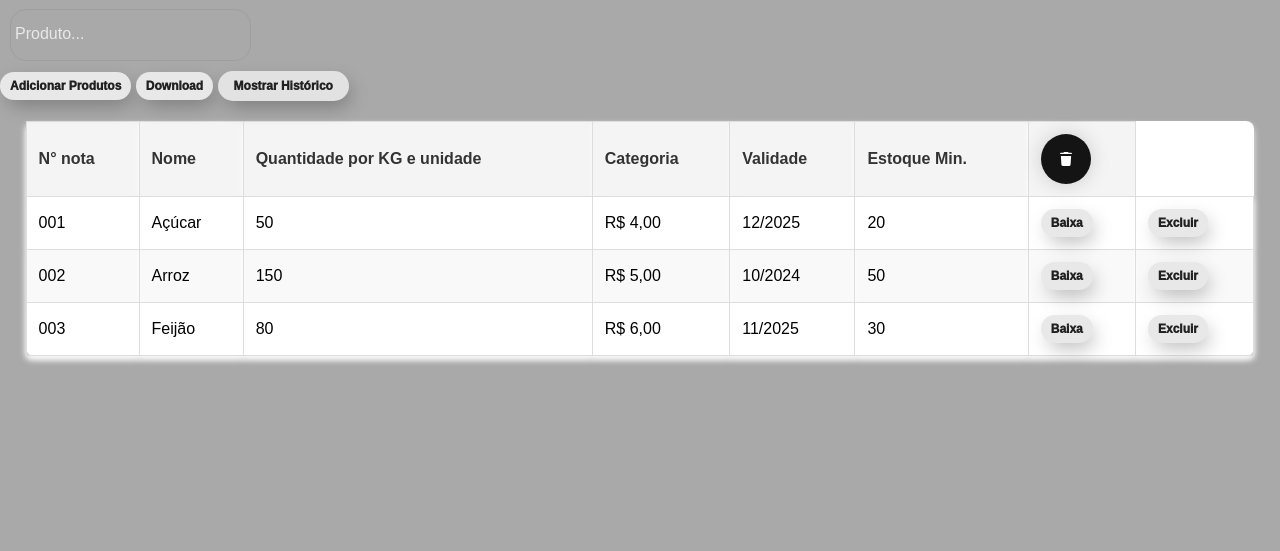
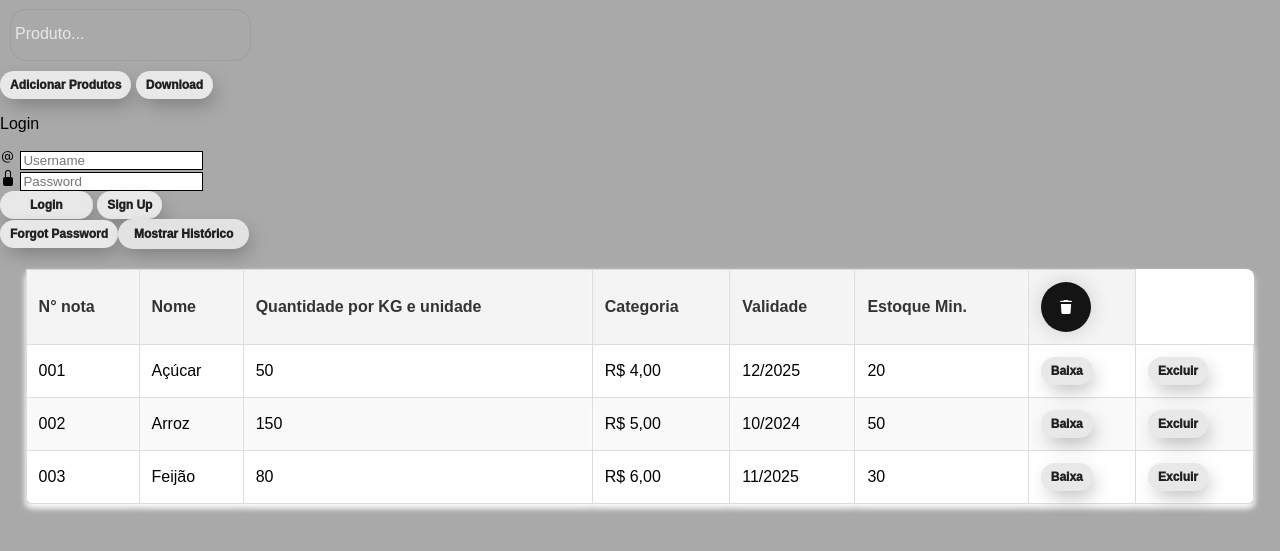
Before and after one commit to Jhonatan1973/Controle-de-estoque-ccb, a plain HTML site: page index.html in a window 1280 px wide. Shown: the part 167-718 px from the top of the page. Drawn offline with Linux system fonts and the light colour scheme.

Commit message:
Atualizar o index.html
Adicionei um sistema de login test

```diff
--- a/index.html
+++ b/index.html
@@ -26,7 +26,27 @@
 
             <button id="downloadBtn">Download</button>
         <table id="minhaTabela" class="tabela">
-
+           <!-- From Uiverse.io by Praashoo7 -->
+<form class="form">
+    <p id="heading">Login</p>
+    <div class="field">
+    <svg class="input-icon" xmlns="http://www.w3.org/2000/svg" width="16" height="16" fill="currentColor" viewBox="0 0 16 16">
+    <path d="M13.106 7.222c0-2.967-2.249-5.032-5.482-5.032-3.35 0-5.646 2.318-5.646 5.702 0 3.493 2.235 5.708 5.762 5.708.862 0 1.689-.123 2.304-.335v-.862c-.43.199-1.354.328-2.29.328-2.926 0-4.813-1.88-4.813-4.798 0-2.844 1.921-4.881 4.594-4.881 2.735 0 4.608 1.688 4.608 4.156 0 1.682-.554 2.769-1.416 2.769-.492 0-.772-.28-.772-.76V5.206H8.923v.834h-.11c-.266-.595-.881-.964-1.6-.964-1.4 0-2.378 1.162-2.378 2.823 0 1.737.957 2.906 2.379 2.906.8 0 1.415-.39 1.709-1.087h.11c.081.67.703 1.148 1.503 1.148 1.572 0 2.57-1.415 2.57-3.643zm-7.177.704c0-1.197.54-1.907 1.456-1.907.93 0 1.524.738 1.524 1.907S8.308 9.84 7.371 9.84c-.895 0-1.442-.725-1.442-1.914z"></path>
+    </svg>
+      <input autocomplete="off" placeholder="Username" class="input-field" type="text">
+    </div>
+    <div class="field">
+    <svg class="input-icon" xmlns="http://www.w3.org/2000/svg" width="16" height="16" fill="currentColor" viewBox="0 0 16 16">
+    <path d="M8 1a2 2 0 0 1 2 2v4H6V3a2 2 0 0 1 2-2zm3 6V3a3 3 0 0 0-6 0v4a2 2 0 0 0-2 2v5a2 2 0 0 0 2 2h6a2 2 0 0 0 2-2V9a2 2 0 0 0-2-2z"></path>
+    </svg>
+      <input placeholder="Password" class="input-field" type="password">
+    </div>
+    <div class="btn">
+    <button class="button1">&nbsp;&nbsp;&nbsp;&nbsp;&nbsp;&nbsp;Login&nbsp;&nbsp;&nbsp;&nbsp;&nbsp;&nbsp;</button>
+    <button class="button2">Sign Up</button>
+    </div>
+    <button class="button3">Forgot Password</button>
+</form>
             <thead>
                 <tr>
                     <button id="showCardBtn" class="mostrar-card">Mostrar Histórico</button>
```
